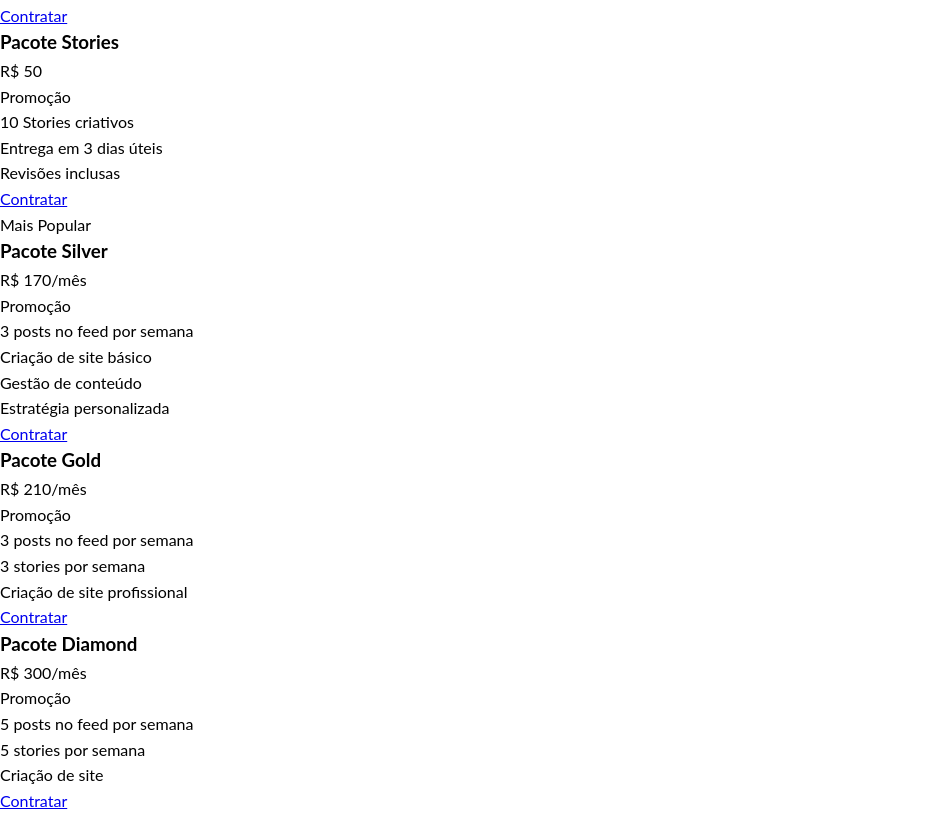
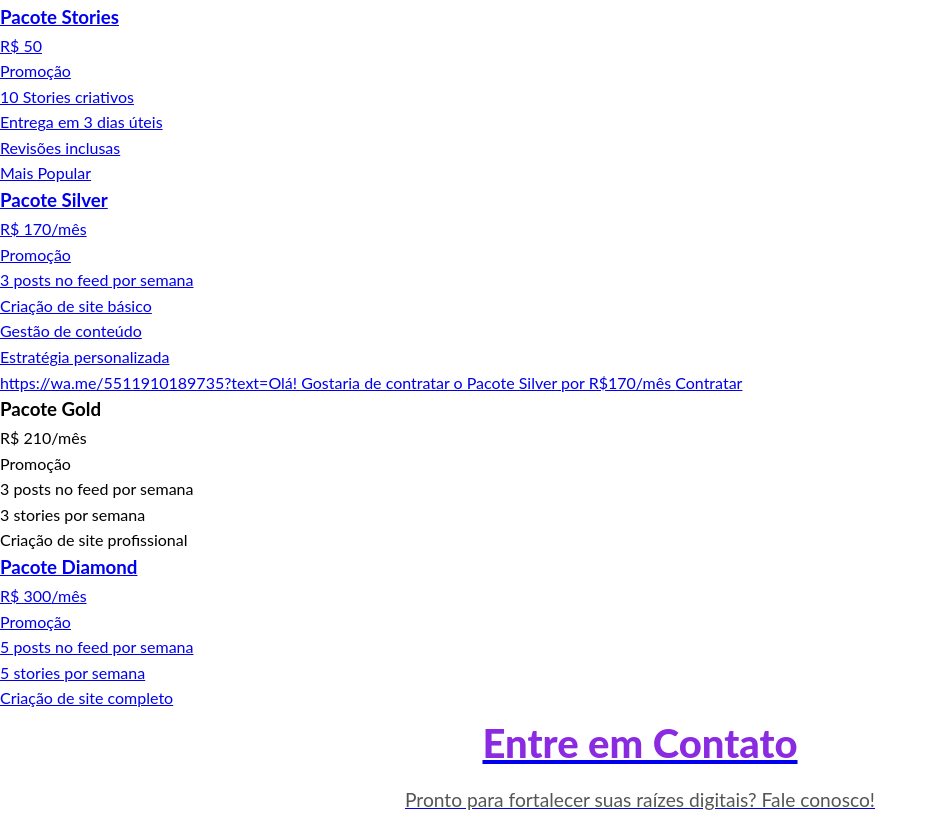
Before and after one commit to digitalraiza-star/siteraiza, a plain HTML site: page index.html in a window 1280 px wide. Shown: the part 2988-3807 px from the top of the page, without its empty margins (0-937 px from the left). Drawn offline with Linux system fonts and the light colour scheme; a script that the page names is missing.

Commit message:
Update index.html

```diff
--- a/index.html
+++ b/index.html
@@ -192,20 +192,24 @@
         </div>
     </section>
 
-    <!-- Preços -->
+  <!-- Seção de Preços -->
 <section class="pricing" id="pricing">
     <div class="container">
+        <!-- Título da Seção -->
         <div class="section-title">
             <h2>Nossos Planos</h2>
             <p>Preços especiais de inauguração por tempo limitado!</p>
             <div class="promo-badge">Promoção de Inauguração</div>
         </div>
 
+        <!-- Aviso -->
         <div class="pricing-notice fade-in">
             <p>💜 <strong>Para fechar qualquer pacote, entre em contato pelo WhatsApp!</strong></p>
         </div>
 
+        <!-- Grid de Planos -->
         <div class="pricing-grid">
+            <!-- Card 1 -->
             <div class="pricing-card fade-in">
                 <div class="pricing-header">
                     <h3>Desenvolvimento de Site</h3>
@@ -219,11 +223,12 @@
                     <li>Suporte por 30 dias</li>
                     <li>Valor do domínio e hospedagem não inclusos*</li>
                 </ul>
-                    <a href="https://wa.me/5511910189735?text=Olá! Gostaria de criar um site por R$45" class="btn-pricing" target="_blank">
+                <a href="https://wa.me/551191018=Olá! Gostaria de criar um site por R$45
                     <span>Contratar</span>
                 </a>
             </div>
 
+            <!-- Card 2 -->
             <div class="pricing-card fade-in">
                 <div class="pricing-header">
                     <h3>Pacote Stories</h3>
@@ -234,13 +239,13 @@
                     <li>10 Stories criativos</li>
                     <li>Entrega em 3 dias úteis</li>
                     <li>Revisões inclusas</li>
-
                 </ul>
-                    <a href="https://wa.me/5511910189735?text=Olá! Gostaria de contratar o Pacote Stories por R$50" class="btn-pricing" target="_blank">
+                <a href="https://wa10189735?text=Olá! Gostaria de contratar o Pacote Stories por R$50
                     <span>Contratar</span>
                 </a>
             </div>
 
+            <!-- Card 3 (Silver) -->
             <div class="pricing-card popular fade-in">
                 <div class="popular-badge">Mais Popular</div>
                 <div class="pricing-header">
@@ -254,11 +259,12 @@
                     <li>Gestão de conteúdo</li>
                     <li>Estratégia personalizada</li>
                 </ul>
-                    <a href="https://wa.me/5511910189735?text=Olá! Gostaria de contratar o Pacote Silver por R$170/mês" class="btn-pricing" target="_blank">
+                https://wa.me/5511910189735?text=Olá! Gostaria de contratar o Pacote Silver por R$170/mês
                     <span>Contratar</span>
                 </a>
             </div>
 
+            <!-- Card 4 (Gold) -->
             <div class="pricing-card fade-in">
                 <div class="pricing-header">
                     <h3>Pacote Gold</h3>
@@ -270,11 +276,12 @@
                     <li>3 stories por semana</li>
                     <li>Criação de site profissional</li>
                 </ul>
-                    <a href="https://wa.me/5511910189735?text=Olá! Gostaria de contratar o Pacote Gold por R$210/mês" class="btn-pricing" target="_blank">
+                <a href="https://wa.me/551191018=Olá! Gostaria de contratar o Pacote Gold por R$210/mês
                     <span>Contratar</span>
                 </a>
             </div>
 
+            <!-- Card 5 (Diamond) -->
             <div class="pricing-card fade-in">
                 <div class="pricing-header">
                     <h3>Pacote Diamond</h3>
@@ -284,16 +291,12 @@
                 <ul class="features">
                     <li>5 posts no feed por semana</li>
                     <li>5 stories por semana</li>
-                        <li>Criação de site </li>
+                    <li>Criação de site completo</li>
                 </ul>
-                    <a href="https://wa.me/5511910189735?text=Olá! Gostaria de contratar o Pacote Diamond por R$300/mês" class="btn-pricing" target="_blank">
+                <a href="https://wa.me/551191ext=Olá! Gostaria de contratar o Pacote Diamond por R$300/mês
                     <span>Contratar</span>
                 </a>
             </div>
-            </div>
-
-            <div class="pricing-footer fade-in">
-
         </div>
     </div>
 </section>
```
Lines whose indentation alone changed are shown as unchanged.
